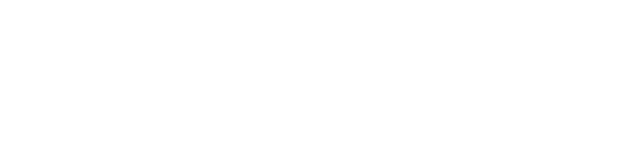
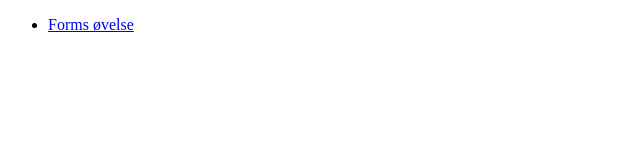
Before and after one commit to leamhkea/jsovelser, a plain HTML site: page index.html in a window 1280 px wide. Shown: the whole page, without its empty margins (0-640 px from the left). Drawn offline with Linux system fonts and the light colour scheme.

Commit message:
link til forms

```diff
--- a/index.html
+++ b/index.html
@@ -5,6 +5,16 @@
     <meta name="viewport" content="width=device-width, initial-scale=1.0" />
     <title>Index</title>
   </head>
-  <body></body>
+  <body>
+    <main>
+      <nav>
+        <ul>
+          <li>
+            <a href="forms/form.html">Forms øvelse</a>
+          </li>
+        </ul>
+      </nav>
+    </main>
+  </body>
   <script src="java.js"></script>
 </html>
```
